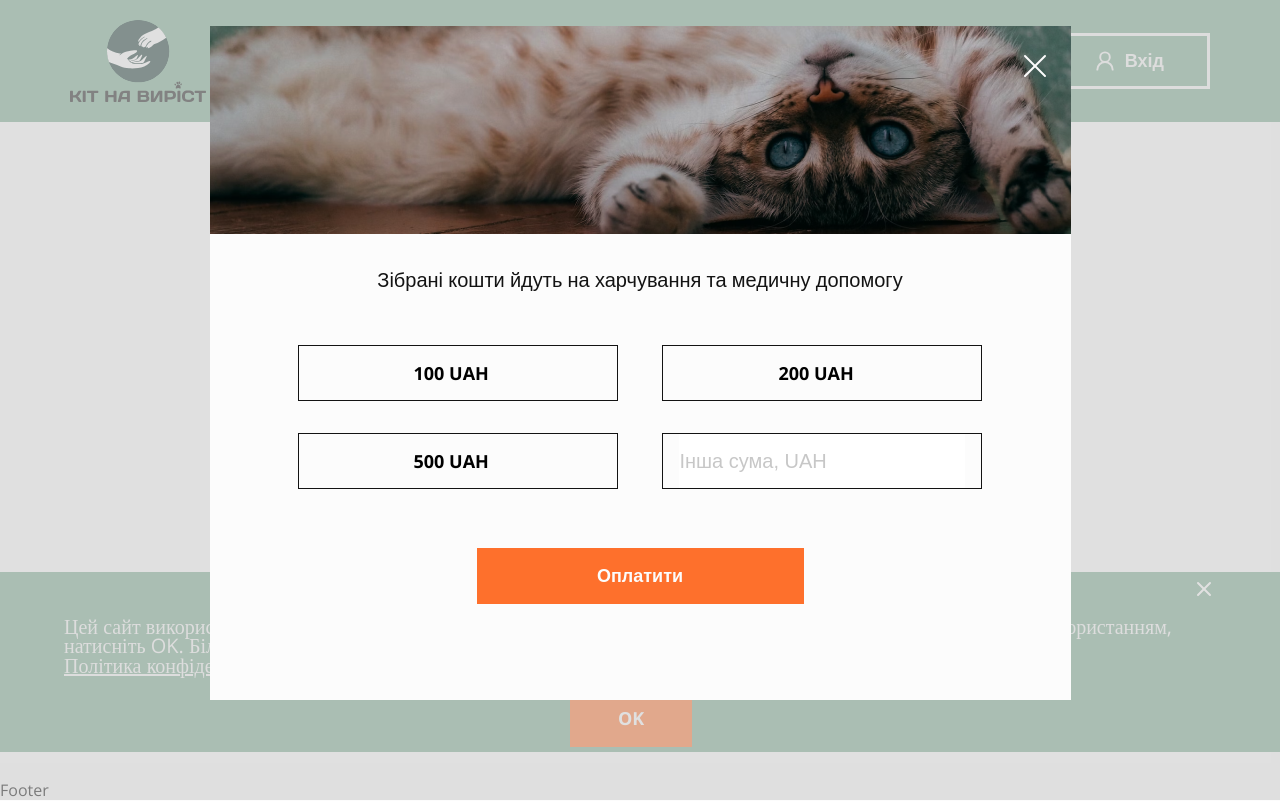
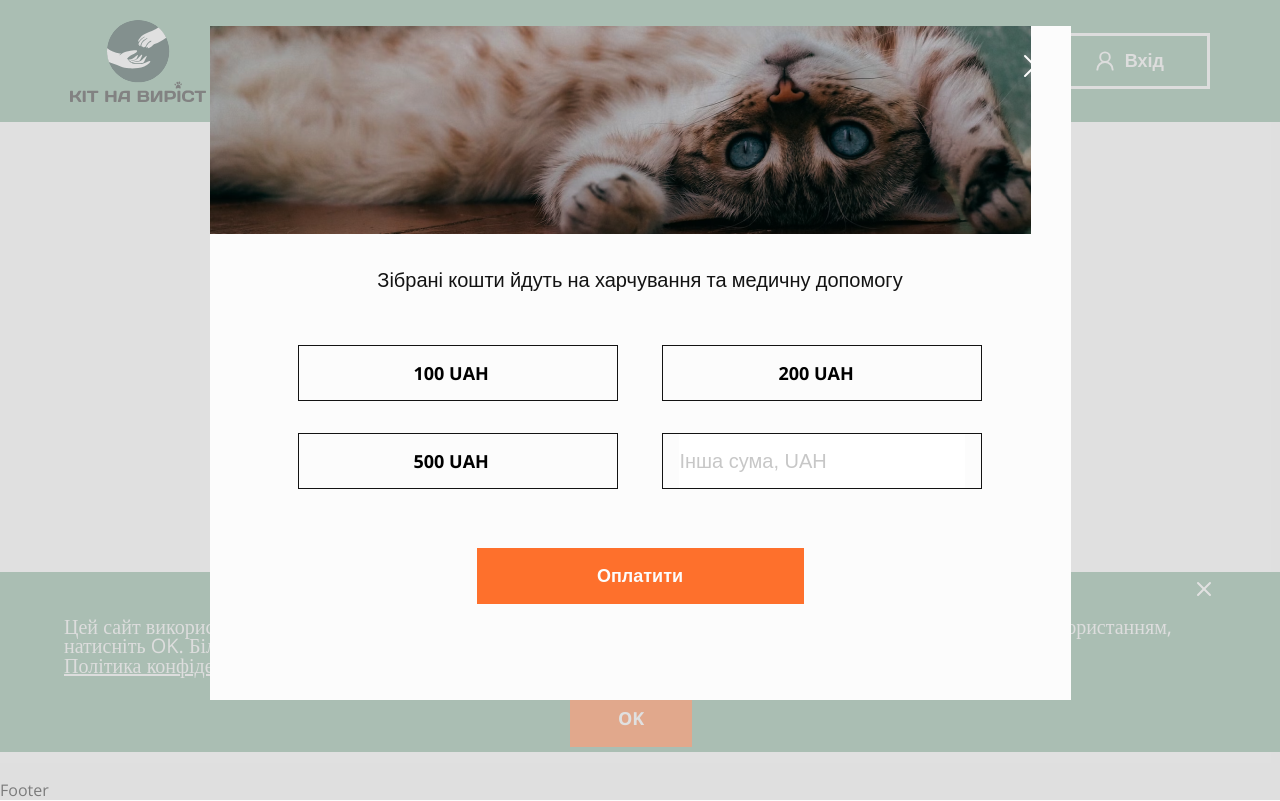
Before and after one commit to baza-trainee/cat_for_future, a React (Vite) app: page / in a window 1280 px wide. Both pictures are taken after a click on the button "Допомогти". Built offline with nearby package versions, Linux system fonts and the light colour scheme.

Commit message:
feat/07-modal-donate-background-correct

```diff
--- a/src/components/Layout/Layout.tsx
+++ b/src/components/Layout/Layout.tsx
@@ -23,7 +23,6 @@ const Layout: React.FC = () => {
 			{/* {isModalOpen && <ModalDonate onClose={closeModal} />} */}
 			{isModalOpen && (
 				<ModalDonate
-					modal="modal"
 					status={true}
 					closeModal={closeModal}
 					onClose={closeModal}
--- a/src/components/ModalDonate/ModalDonate.module.scss
+++ b/src/components/ModalDonate/ModalDonate.module.scss
@@ -47,18 +47,24 @@
 
 .modalBody {
 	background:
-		url("../../assets/modal/cat_photo_mobile.png"),
+		url("../../assets/modal/cat_photo_desktop.png"),
 		lightgray -30.777px -207.454px / 107.782% 334.728%;
 	background-repeat: no-repeat;
+
 	width: 20rem;
 	height: 31.6875rem;
 	position: relative;
 	background-color: $color-system-default-0;
 
+	@media (max-width: 767px) {
+		background-size: 185%;
+		background-position: -210px 0;
+	}
+
 	@include tablet {
-		background:
-			url("../../assets/modal/cat_photo_tablet.png"),
-			lightgray -30.777px -207.454px / 107.782% 334.728%;
+		@media (max-width: 1280px) {
+			background-position: -40px 0;
+		}
 		background-repeat: no-repeat;
 
 		width: 44.3125rem;
@@ -67,9 +73,6 @@
 		background-color: $color-system-default-0;
 	}
 	@include full_desktop {
-		background:
-			url("../../assets/modal/cat_photo_desktop.png"),
-			lightgray -30.777px -207.454px / 107.782% 334.728%;
 		background-repeat: no-repeat;
 
 		width: 53.8125rem;
@@ -222,7 +225,6 @@ body.modal-custom--block {
 	border: none;
 	width: 8.375rem;
 	height: 3.5rem;
-	// display: inline-block;
 	display: flex;
 	padding: 1.0625rem 2.0625rem;
 
--- a/src/components/ModalDonate/ModalDonate.tsx
+++ b/src/components/ModalDonate/ModalDonate.tsx
@@ -5,30 +5,28 @@ import Button from "src/components/Button/Button";
 import { useMediaQuery } from "react-responsive";
 
 interface ModalProps {
-	modal: string;
 	status: boolean;
-	closeModal: any;
+	closeModal: () => void;
 	size?: "FULL";
-	children?: React.ReactNode;
 	style?: React.CSSProperties;
 	onClose: () => void;
 }
 
-const ModalDonate = ({ onClose, size, status, closeModal, modal }: ModalProps) => {
-	const escFunction = (e: any) => {
-		if (e.key === "Escape") {
-			closeModal(modal);
-		}
-	};
+const ModalDonate = ({ onClose, size, status, closeModal }: ModalProps) => {
+	useEffect(() => {
+		const escFunction = (e: KeyboardEvent) => {
+			if (e.key === "Escape") {
+				closeModal();
+			}
+		};
 
-	useEffect((): any => {
 		if (status) {
 			document.addEventListener("keyup", escFunction, false);
 			return () => {
 				document.removeEventListener("keyup", escFunction, false);
 			};
 		}
-	}, [size, modal, status]);
+	}, [size, status, closeModal]);
 
 	const [selectedSumOption, setSelectedSumOption] = useState<string>("");
 
@@ -56,7 +54,6 @@ const ModalDonate = ({ onClose, size, status, closeModal, modal }: ModalProps) =
 			style={{ display: status ? "block" : "none" }}
 		>
 			<div
-				id={`js-bhx-modal-custom__wrapper-${modal}`}
 				className={`modalClose ${s.modalWrapper}`}
 				onClick={handleModalClick}
 			>
```
